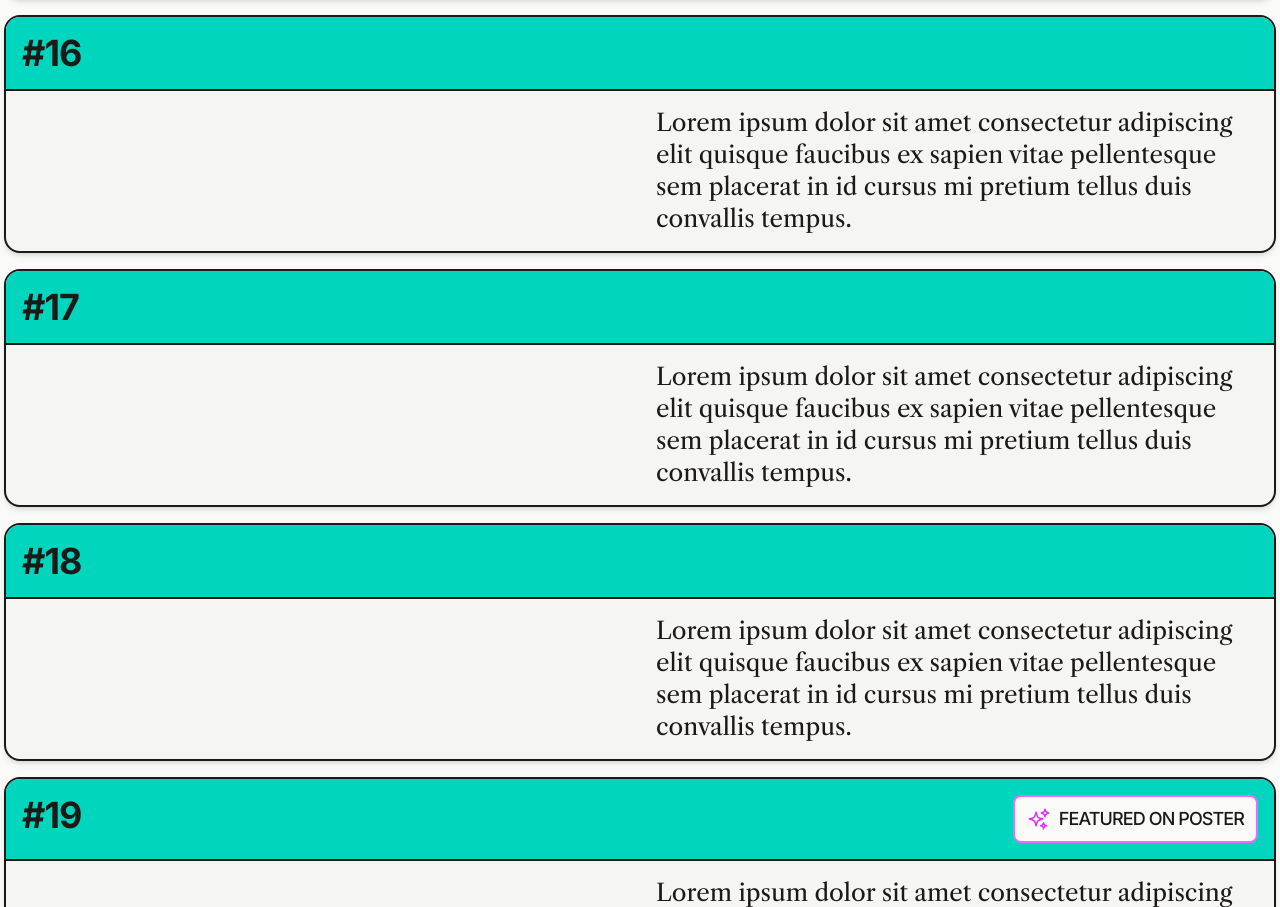
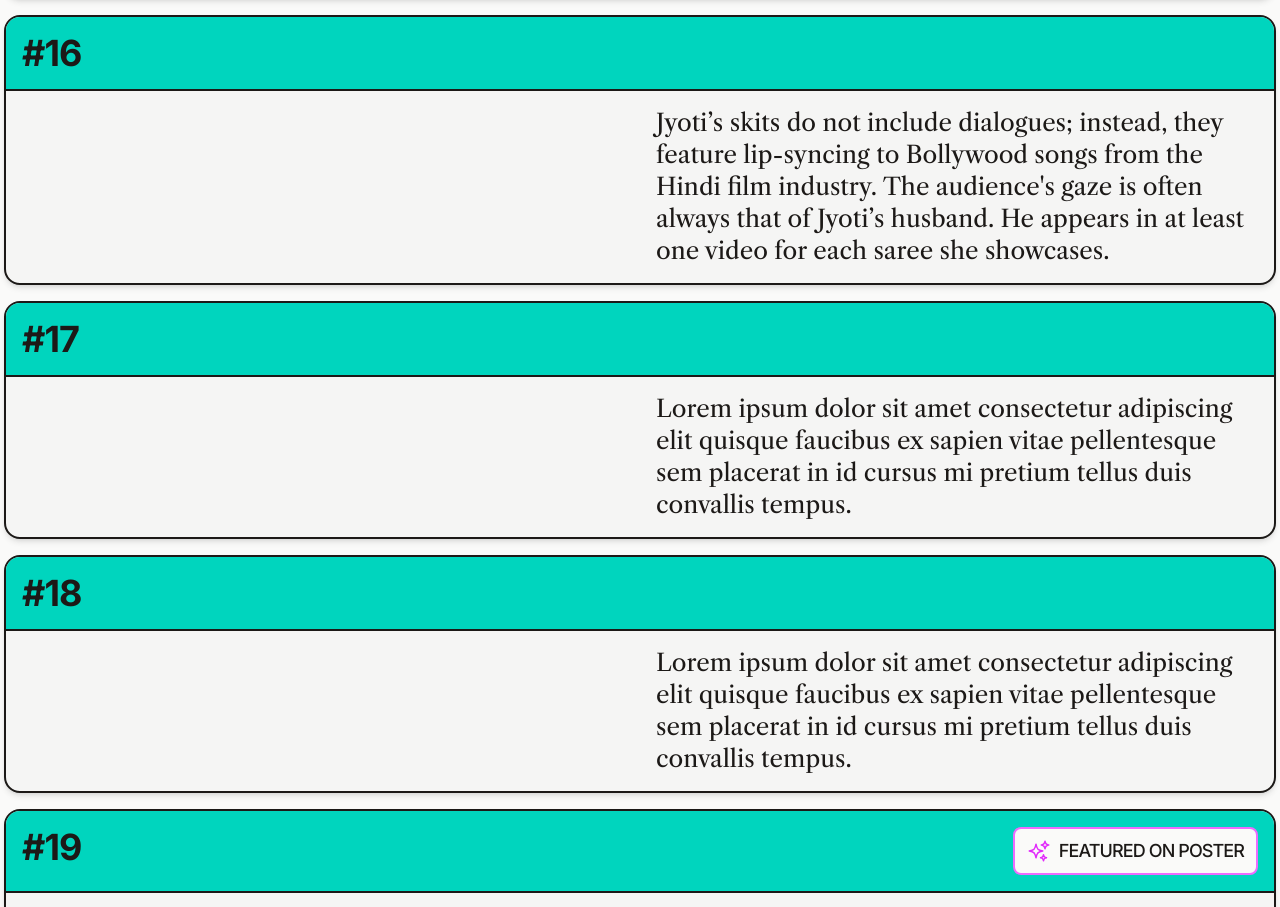
Before and after one commit to nikaytaa/nikaytaa.github.io, a website: page sci-poster-2025/index.html in a window 1280 px wide. Shown: the part 5267-6174 px from the top of the page. Drawn offline with nearby package versions, Linux system fonts and the light colour scheme; a script that the page names is missing.

Commit message:
build: Regenerate index.html

```diff
--- a/sci-poster-2025/index.html
+++ b/sci-poster-2025/index.html
@@ -429,7 +429,7 @@
                     </div>
                     <div class="md:w-1/2 p-4 text-xl md:text-2xl text-pretty">
                                 <p>
-                                    Lorem ipsum dolor sit amet consectetur adipiscing elit quisque faucibus ex sapien vitae pellentesque sem placerat in id cursus mi pretium tellus duis convallis tempus.
+                                    Jyoti’s skits do not include dialogues; instead, they feature lip-syncing to Bollywood songs from the Hindi film industry. The audience's gaze is often always that of Jyoti’s husband. He appears in at least one video for each saree she showcases.
                                 </p>
                     </div>
                 </div>
```
